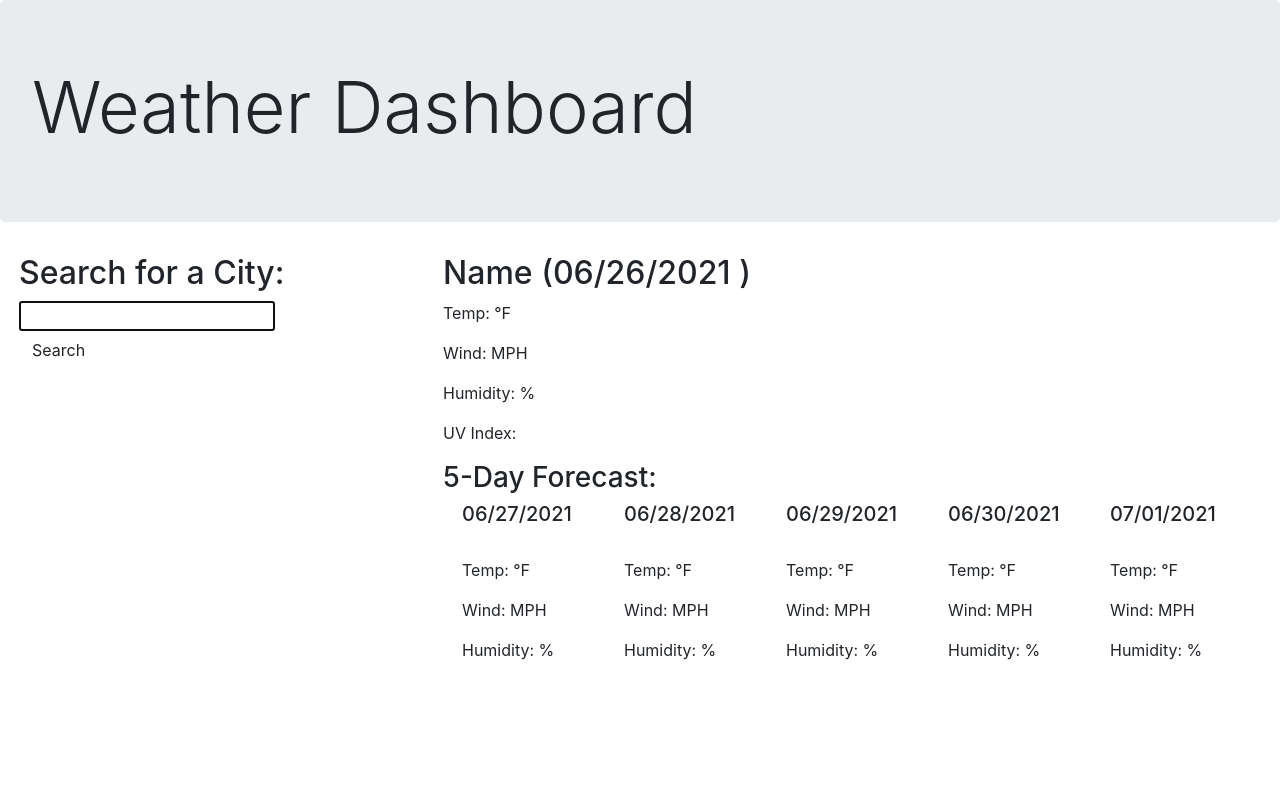
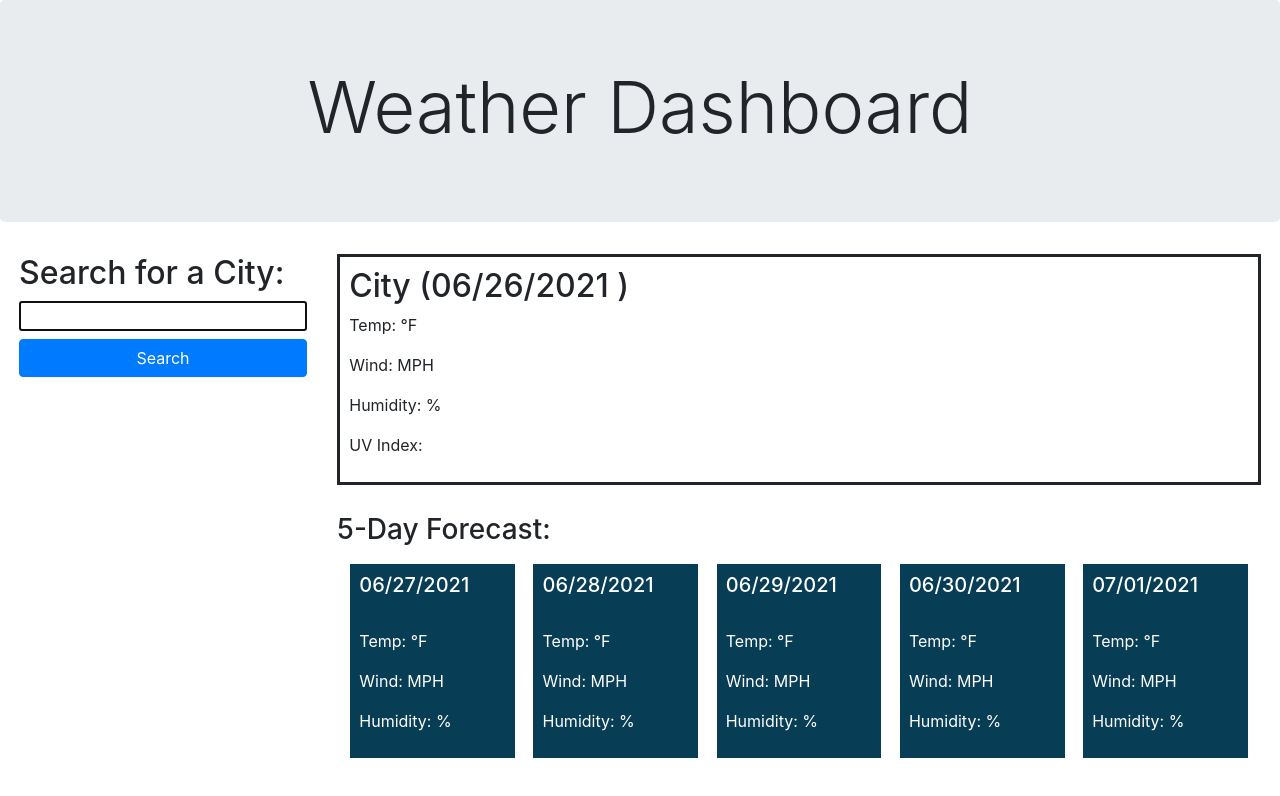
Before and after one commit to matildabakare/weather-dashboard, a plain HTML site: page index.html in a window 1280 px wide. Drawn offline with nearby package versions, Linux system fonts and the light colour scheme.

Commit message:
added styling

```diff
--- a/assets/css/style.css
+++ b/assets/css/style.css
@@ -0,0 +1,30 @@
+#header-text {
+    text-align: center;
+}
+
+#city {
+    width: 100%;
+    margin-bottom: 3%;
+}
+
+#city-button {
+    width: 100%;
+}
+
+
+#current-details {
+    border-style: solid;
+    padding: 1%;
+    margin-bottom: 3%;
+}
+
+.weather-col {
+    background-color: #083D56;
+    margin: 1%;
+    padding: 1%;
+    color: white;
+}
+
+#uvindex {
+    color: white;
+}
--- a/assets/js/script.js
+++ b/assets/js/script.js
@@ -6,6 +6,8 @@ var dayFourE1 = document.querySelector("#dayFour");
 var dayFiveE1 = document.querySelector("#dayFive");
 var cityInputEl = document.querySelector("#city");
 var cityFormEl = document.querySelector("#city-form");
+var cityNameEl = document.querySelector("#city-name");
+
 
 //variables for Current Date
 var tempEl = document.querySelector("#temp");
@@ -60,18 +62,12 @@ dayFiveE1.textContent = moment().add(5, 'days').format('MM/DD/YYYY ');
 //Displays the Weather Info on the page
 var displayWeatherInfo = function(info) {
 
-    // check if api returned any repos
-    // if (repos.length === 0) {
-    //   repoContainerEl.textContent = "No repositories found.";
-    //   return;
-    // }
-
-    console.log(info);
-
     tempEl.textContent = info.current.temp;
     humidityEl.textContent = info.current.humidity;
     uvindexEl.textContent = info.current.uvi;
     windEl.textContent = info.current.wind_speed;
+    uvindexEl.classList.add("badge");
+    uvindexEl.classList.add("bg-success");
 
 
     tempOneEl.textContent = info.daily[0].temp.day;
@@ -102,45 +98,7 @@ var displayWeatherInfo = function(info) {
     humidityFiveEl.textContent = info.daily[4].humidity;
     windFiveEl.textContent = info.daily[4].wind_speed;
     weatherIconFiveE1.setAttribute("src", "http://openweathermap.org/img/wn/" + info.daily[4].weather[0].icon + "@2x.png");
-    // // clear old content
-    // repoContainerEl.textContent = "";
-    // repoSearchTerm.textContent = searchTerm;
 
-    // // loop over repos
-    // for (var i = 0; i < repos.length; i++) {
-    //   // format repo name
-    //   var repoName = repos[i].owner.login + "/" + repos[i].name;
-
-    //   // create a link for each repo
-    //   var repoEl = document.createElement("a");
-    //   repoEl.classList = "list-item flex-row justify-space-between align-center";
-    //   repoEl.setAttribute("href", "./single-repo.html?repo=" + repoName);
-
-    //   // create a span element to hold repository name
-    //   var titleEl = document.createElement("span");
-    //   titleEl.textContent = repoName;
-
-    //   // append to container
-    //   repoEl.appendChild(titleEl);
-
-    //   // create a status element
-    //   var statusEl = document.createElement("span");
-    //   statusEl.classList = "flex-row align-center";
-
-    //   // check if current repo has issues or not
-    //   if (repos[i].open_issues_count > 0) {
-    //     statusEl.innerHTML =
-    //       "<i class='fas fa-times status-icon icon-danger'></i>" + repos[i].open_issues_count + " issue(s)";
-    //   } else {
-    //     statusEl.innerHTML = "<i class='fas fa-check-square status-icon icon-success'></i>";
-    //   }
-
-    //   // append to container
-    //   repoEl.appendChild(statusEl);
-
-    //   // append container to the dom
-    //   repoContainerEl.appendChild(repoEl);
-    // }
 };
 
 
@@ -178,9 +136,9 @@ var getLatLon = function(city) {
           response.json().then(function(data) {
             var lat = data[0].lat;
             var lon = data[0].lon;
-
             getWeatherInfo(lat, lon);
           });
+
         } else {
           alert("Error: City Not Found");
         }
@@ -194,12 +152,13 @@ var getLatLon = function(city) {
 };
 
 
+
 //Function that listens for if the submit button is clicked and passes it to another function that gets the longitude and latitude
 var formSubmitHandler = function(event) {
     event.preventDefault();
     // get value from input element
     var city = cityInputEl.value.trim();
-
+    cityNameEl.textContent = city;
     if (city) {
         getLatLon(city);
         cityInputEl.value = "";
--- a/index.html
+++ b/index.html
@@ -11,22 +11,26 @@
 </head>
 <body>
     <header class="jumbotron">
-        <h1 class="display-3">Weather Dashboard</h1>
+        <h1 id="header-text" class="display-3">Weather Dashboard</h1>
     </header>
 
     <div class="m-1 row">
-        <div class="col-4" id="search-portion">
+        <div class="col-3" id="search-portion">
             <h2>Search for a City:</h2>
+            <div class="row">
+
+
+            </div>
             <form id="city-form" class="just-a-form">
                 <input name="city" id="city" type="text" autofocus="true" class="form-input" /> <br>
-                <button type="submit" class="btn">Search</button>
+                <button type="submit" id="city-button" class="btn btn-primary">Search</button>
             </form>
 
         </div>
 
-        <div class="col-8" id="main-portion">
-            <div id="written-details">
-                <h2 id="city-date">Name (<span id="current-date"></span>)</h2>
+        <div class="col-9" id="main-portion">
+            <div id="current-details">
+                <h2 id="city-date"><span id="city-name">City</span> (<span id="current-date"></span>)</h2>
                 <p>Temp: <span id="temp"></span> &#8457</p>
                 <p>Wind: <span id="wind"></span> MPH</p>
                 <p>Humidity: <span id="humidity"></span> %</p>
@@ -37,7 +41,7 @@
             <div id="forecast">
                 <h3>5-Day Forecast:</h3>
                 <div class="m-1 row">
-                    <div class="col">
+                    <div class="col weather-col">
                         <h5 id="dayOne"></h4>
                         <img id="weather-icon-one">
                         <p>Temp: <span id="tempOne"></span> &#8457</p>
@@ -46,7 +50,7 @@
 
                     </div>
 
-                    <div class="col">
+                    <div class="col weather-col">
                         <h5 id="dayTwo"></h4>
                         <img id="weather-icon-two">
                         <p>Temp: <span id="tempTwo"></span> &#8457</p>
@@ -54,7 +58,7 @@
                         <p>Humidity: <span id="humidityTwo"></span> %</p>
                     </div>
 
-                    <div class="col">
+                    <div class="col weather-col">
                         <h5 id="dayThree"></h4>
                         <img id="weather-icon-three">
                         <p>Temp: <span id="tempThree"></span> &#8457</p>
@@ -62,7 +66,7 @@
                         <p>Humidity: <span id="humidityThree"></span> %</p>
                     </div>
 
-                    <div class="col">
+                    <div class="col weather-col">
                         <h5 id="dayFour"></h4>
                         <img id="weather-icon-four">
                         <p>Temp: <span id="tempFour"></span> &#8457</p>
@@ -70,7 +74,7 @@
                         <p>Humidity: <span id="humidityFour"></span> %</p>
                     </div>
 
-                    <div class="col">
+                    <div class="col weather-col">
                         <h5 id="dayFive"></h4>
                         <img id="weather-icon-five">
                         <p>Temp: <span id="tempFive"></span> &#8457</p>
```
